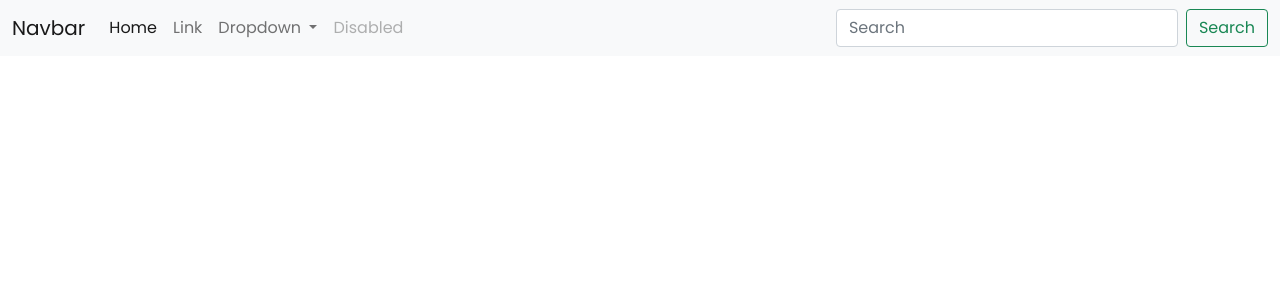
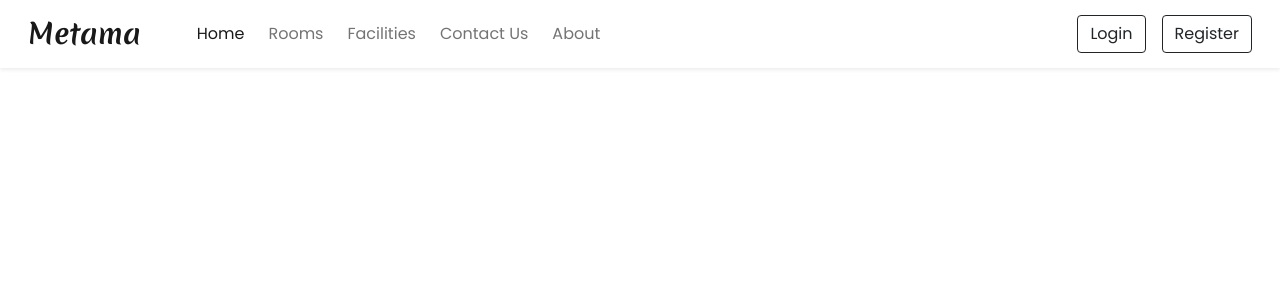
Before and after one commit to Nassim-Nader/bookingproject, a PHP site: page / in a window 1280 px wide. Shown: the top 300 px of the page. Run offline with PHP 8.4, Linux system fonts and the light colour scheme.

Commit message:
adding navbar login & register Modal

```diff
--- a/index.php
+++ b/index.php
@@ -8,58 +8,162 @@
     <link rel="preconnect" href="https://fonts.googleapis.com">
     <link rel="preconnect" href="https://fonts.gstatic.com" crossorigin>
     <link href="https://fonts.googleapis.com/css2?family=Merienda:wght@300..900&family=Poppins:wght@400;700&display=swap" rel="stylesheet">
-
+    <link rel="stylesheet" href="https://cdn.jsdelivr.net/npm/bootstrap-icons@1.11.3/font/bootstrap-icons.min.css">
     <style>
         *{
             font-family: 'Poppins', sans-serif;
         }
-        .h-fontP{
+        .h-font{
             font-family: 'Merienda', cursive;
+        }
+
+        /* Chrome, Safari, Edge, Opera */
+        input::-webkit-outer-spin-button,
+        input::-webkit-inner-spin-button {
+          -webkit-appearance: none;
+          margin: 0;
+        }
+
+        /* Firefox */
+        input[type=number] {
+          -moz-appearance: textfield;
         }
 
     </style>
     <title>Metama Hotels</title>
 </head>
 <body>
-<nav class="navbar navbar-expand-lg navbar-light bg-light">
+  <nav class="navbar navbar-expand-lg navbar-light bg-white px-lg-3 py-lg-2 shadow-sm sticky-top">
     <div class="container-fluid">
-    <a class="navbar-brand" href="#">Navbar</a>
-    <button class="navbar-toggler" type="button" data-bs-toggle="collapse" data-bs-target="#navbarSupportedContent" aria-controls="navbarSupportedContent" aria-expanded="false" aria-label="Toggle navigation">
-      <span class="navbar-toggler-icon"></span>
+      <a class="navbar-brand me-5 fw-bold fs-3 h-font" href="index.php">Metama</a>
+      <button class="navbar-toggler shaodw-none" type="button" data-bs-toggle="collapse" data-bs-target="#navbarSupportedContent" aria-controls="navbarSupportedContent" aria-expanded="false" aria-label="Toggle navigation">
+        <span class="navbar-toggler-icon "></span>
       </button>
       <div class="collapse navbar-collapse" id="navbarSupportedContent">
         <ul class="navbar-nav me-auto mb-2 mb-lg-0">
           <li class="nav-item">
-          <a class="nav-link active" aria-current="page" href="#">Home</a>
+            <a class="nav-link active me-2" aria-current="page" href="#">Home</a>
           </li>
           <li class="nav-item">
-          <a class="nav-link" href="#">Link</a>
-        </li>
-        <li class="nav-item dropdown">
-          <a class="nav-link dropdown-toggle" href="#" id="navbarDropdown" role="button" data-bs-toggle="dropdown" aria-expanded="false">
-            Dropdown
-          </a>
-          <ul class="dropdown-menu" aria-labelledby="navbarDropdown">
-            <li><a class="dropdown-item" href="#">Action</a></li>
-            <li><a class="dropdown-item" href="#">Another action</a></li>
-            <li><hr class="dropdown-divider"></li>
-            <li><a class="dropdown-item" href="#">Something else here</a></li>
-          </ul>
+            <a class="nav-link me-2" href="#">Rooms</a>
           </li>
           <li class="nav-item">
-          <a class="nav-link disabled" href="#" tabindex="-1" aria-disabled="true">Disabled</a>
+            <a class="nav-link me-2" href="#">Facilities</a>
+          </li>
+          <li class="nav-item">
+            <a class="nav-link me-2" href="#">Contact Us</a>
+          </li>
+          <li class="nav-item">
+            <a class="nav-link me-2" href="#">About</a>
           </li>
         </ul>
-      <form class="d-flex">
-        <input class="form-control me-2" type="search" placeholder="Search" aria-label="Search">
-        <button class="btn btn-outline-success" type="submit">Search</button>
-      </form>
+        <div class="d-flex">
+
+          <button type="button" class="btn btn-outline-dark shadow-none me-lg-3 me-2" data-bs-toggle="modal" data-bs-target="#loginModal">
+            Login
+          </button>
+          <button type="button" class="btn btn-outline-dark shadow-none" data-bs-toggle="modal" data-bs-target="#registerModal">
+            Register
+          </button>
+        </div>
       </div>
     </div>
   </nav>
 
+  <div class="modal fade" id="loginModal" data-bs-backdrop="static" data-bs-keyboard="false" tabindex="-1" aria-labelledby="staticBackdropLabel" aria-hidden="true">
+    <div class="modal-dialog">
+      <div class="modal-content">
+        <form>
+          <div class="modal-header">
+          <h5 class="modal-title d-flex align-items-center">
+            <i class="bi bi-person-circle fs-3 me-2"></i>User login
+          </h5>
+          <button type="reset" class="btn-close shadow-none" data-bs-dismiss="modal" aria-label="Close"></button>
+          </div>
+          <div class="modal-body">
+            <div class="mb-3">
+              <label class="form-label">Email address</label>
+            <input type="email" class="form-control shadow-none">
+            </div>
+            <div class="mb-4">
+              <label class="form-label">Password</label>
+            <input type="password" class="form-control shadow-none">
+            </div>
+            <div class="d-flex align-items-center justify-content-between mb-2">
+              <button type="submit" class="btn btn-dark shadow-none">Login</button>
+              <a href="javascript:void(0)" class="text-secondary text-decoration-none">Forgot passord?</a>
+            </div>
+          </div>
+        </form>
+      </div>
+    </div>
+  </div>
+
+  <div class="modal fade" id="registerModal" data-bs-backdrop="static" data-bs-keyboard="false" tabindex="-1" aria-labelledby="staticBackdropLabel" aria-hidden="true">
+    <div class="modal-dialog modal-lg">
+      <div class="modal-content">
+        <form>
+          <div class="modal-header">
+            <h5 class="modal-title d-flex align-items-center">
+              <i class="bi bi-person-fill-add fs-3 me-2"></i>User Registration
+            </h5>
+            <button type="reset" class="btn-close shadow-none" data-bs-dismiss="modal" aria-label="Close"></button>
+          </div>
+          <div class="modal-body">
+            <span class="badge bg-light text-dark mb-3 text-wrap lh-base">
+              Note: Your details must match your ID (verification ID, passport, driving license,etc...)
+              that will be required during check-in.
+            </span>
+          <div class="container-fluid">
+            <div class="row">
+              <div class="col-md-6 ps-0 mb-3">
+                  <label class="form-label">Name</label>
+                  <input type="text" class="form-control shadow-none">
+              </div>
+              <div class="col-md-6 p-0 mb-3">
+                  <label class="form-label">Email</label>
+                  <input type="email" class="form-control shadow-none">
+              </div>
+              <div class="col-md-6 ps-0 mb-3">
+                  <label class="form-label">Phone number</label>
+                  <input type="number" class="form-control shadow-none">
+              </div>
+              <div class="col-md-6 p-0 mb-3">
+                  <label class="form-label">picture</label>
+                  <input type="file" class="form-control shadow-none">
+              </div>
+              <div class="col-md-12 p-0 mb-3">
+                  <label class="form-label">Address</label>
+                  <textarea class="form-control shadow-none" rows="1"></textarea>
+              </div>
+              <div class="col-md-6 ps-0 mb-3">
+                  <label class="form-label">PinCode</label>
+                  <input type="number" class="form-control shadow-none">
+              </div>
+              <div class="col-md-6 p-0 mb-3">
+                  <label class="form-label">Date of birth</label>
+                  <input type="date" class="form-control shadow-none">
+              </div>
+              <div class="col-md-6 ps-0 mb-3">
+                  <label class="form-label">Password</label>
+                  <input type="password" class="form-control shadow-none">
+              </div>
+              <div class="col-md-6 p-0 mb-3">
+                  <label class="form-label">confirm Password</label>
+                  <input type="password" class="form-control shadow-none">
+              </div>
+            </div>
+          </div>
+
+          <div class="text-center my-1">
+            <button type="submit" class="btn btn-dark shadow-none">Register</button>
+          </div>
 
 
+        </form>
+      </div>
+    </div>
+  </div>
 
 </body>
 </html>
```
Lines whose indentation alone changed are shown as unchanged.
